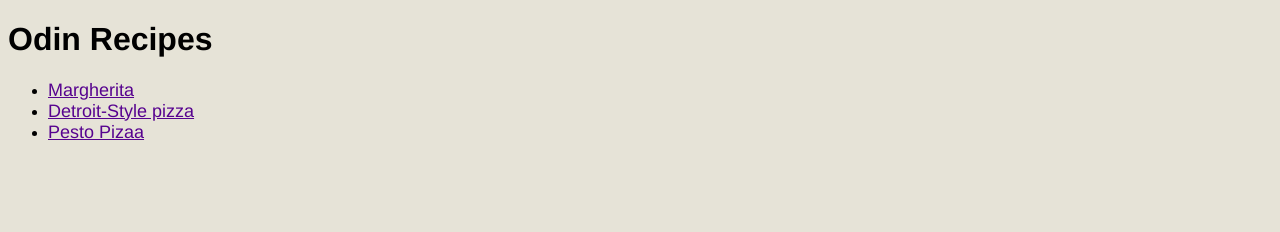
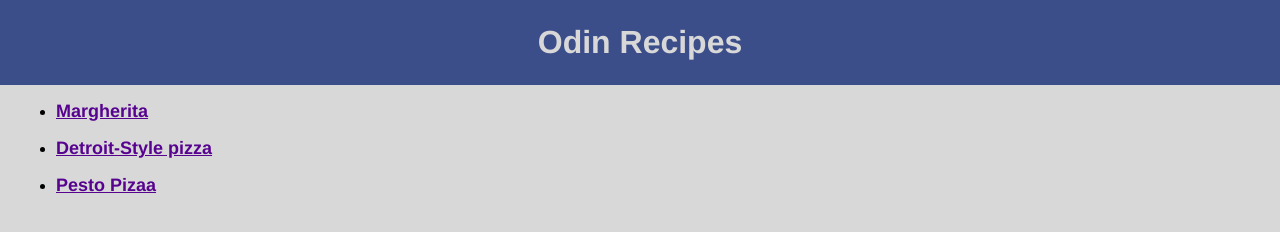
Before and after one commit to frogrin/odin-recipes, a plain HTML site: page index.html in a window 1280 px wide. Drawn offline with Linux system fonts and the light colour scheme.

Commit message:
Change header and link style

```diff
--- a/index.html
+++ b/index.html
@@ -7,8 +7,8 @@
         <title>Odin Recipes</title>
     </head>
     <body>
-        <h1>Odin Recipes</h1>
-        <ul>
+        <h1 class="header">Odin Recipes</h1>
+        <ul class="nav">
           <li><a href="./recipes/margherita.html">Margherita</a></li>
           <li><a href="./recipes/detroit.html">Detroit-Style pizza</a></li>
           <li><a href="./recipes/pesto.html">Pesto Pizaa</a></li>
--- a/style.css
+++ b/style.css
@@ -3,9 +3,16 @@
 }
 
 body {
-    background-color: rgb(230, 227, 215);
+    background-color: rgb(216, 216, 216);
+    margin: 0;
 }
-
+.header {
+    background-color: #3c4e8a;
+    margin: 0;
+    padding: 24px;
+    text-align: center;
+    color: rgb(216, 216, 216);
+}
 img {
     height: auto;
     width: 500px;
@@ -19,3 +26,8 @@ a {
 a {
     color: rgb(87, 3, 143);
 }
+
+.nav li {
+    margin: 16px;
+    font-weight: bold;
+}
```
